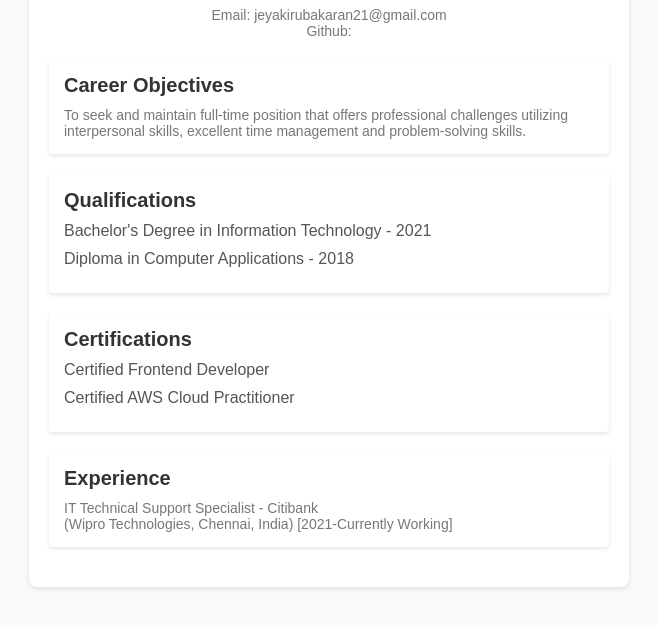
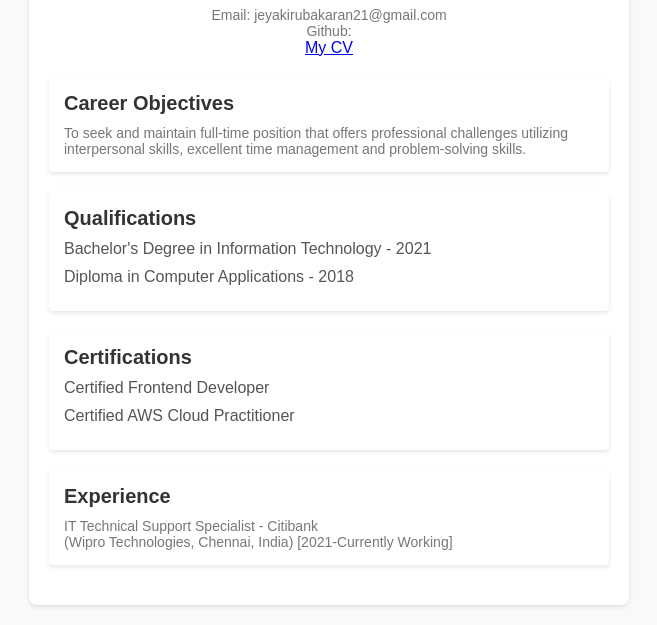
Before and after one commit to Jeyakiruba21/MyCV, a plain HTML site: page index.html in a window 1280 px wide. Shown: the part 185-810 px from the top of the page, without its empty margins (311-968 px from the left). Drawn offline with Linux system fonts and the light colour scheme.

Commit message:
Final commit

```diff
--- a/index.html
+++ b/index.html
@@ -100,7 +100,7 @@
             <img class="photo" src="Photograph.jpg" alt="My Photo">
             <h1>R.Jeyakirubakaran</h1>
             <p>Email: jeyakirubakaran21@gmail.com</p>
-            <p>Github:</p><a href="https://jeyakiruba21.github.io/MyCV/"></a>
+            <p>Github:</p><a href="https://jeyakiruba21.github.io/MyCV/">My CV</a>
         </div>
 
         <div class="content">
```
